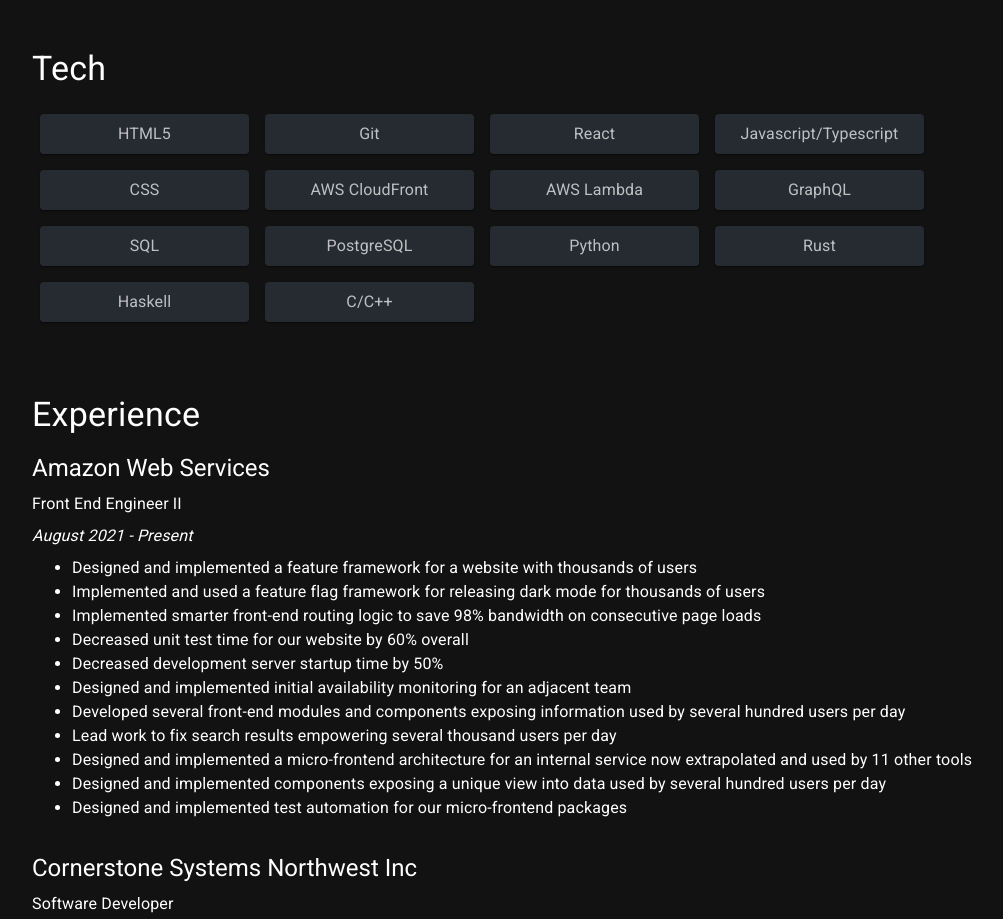
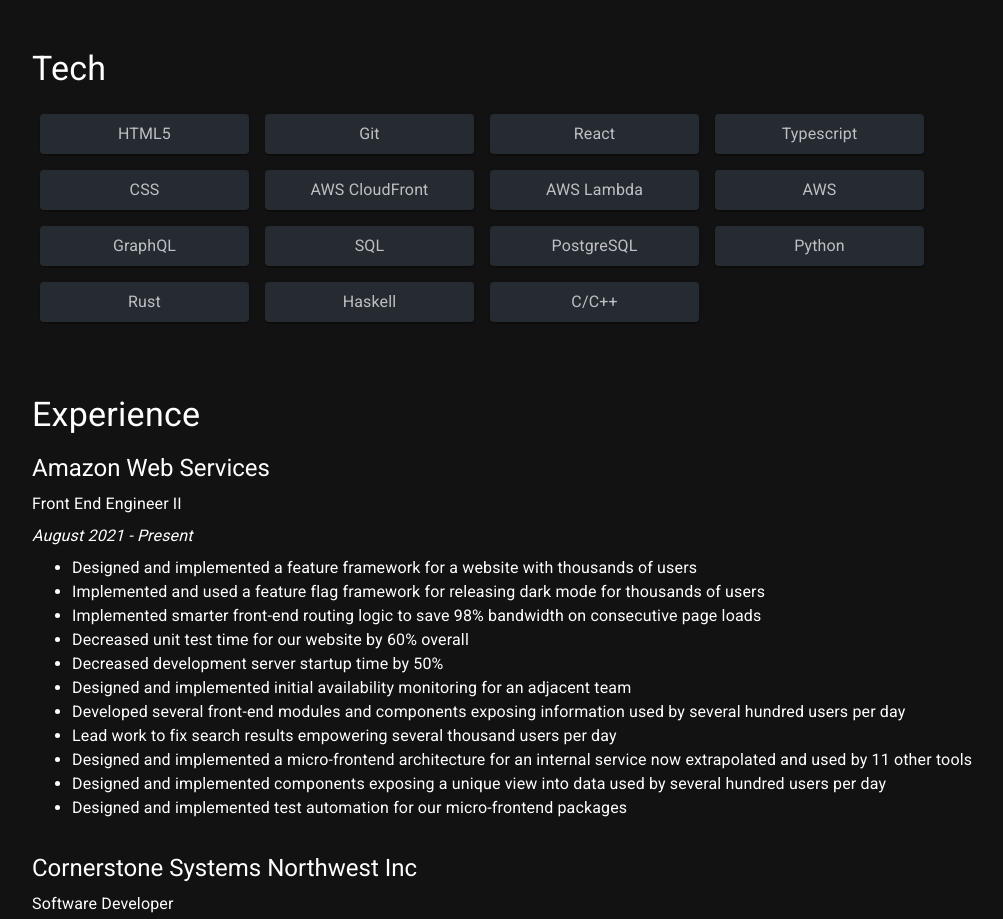
Before and after one commit to dodgez/dodgez-dev, a Next.js app: page / in a window 1280 px wide. Shown: the part 880-1799 px from the top of the page, without its empty margins (32-1035 px from the left). Built offline with nearby package versions, Linux system fonts and the light colour scheme.

Commit message:
fix: add AWS to tech and change background color

```diff
--- a/src/components/Tech.tsx
+++ b/src/components/Tech.tsx
@@ -7,10 +7,11 @@
   'HTML5',
   'Git',
   'React',
-  'Javascript/Typescript',
+  'Typescript',
   'CSS',
   'AWS CloudFront',
   'AWS Lambda',
+  'AWS',
   'GraphQL',
   'SQL',
   'PostgreSQL',
--- a/src/pages/_document.tsx
+++ b/src/pages/_document.tsx
@@ -6,7 +6,7 @@
       <Head>
         <meta name="description" content="Zach Dodge's personal website" />
         <link rel="icon" href="favicon.ico" />
-        <style>{'html { background-color: black }'}</style>
+        <style>{'html { background-color: #121212 }'}</style>
       </Head>
       <body>
         <Main />
```
